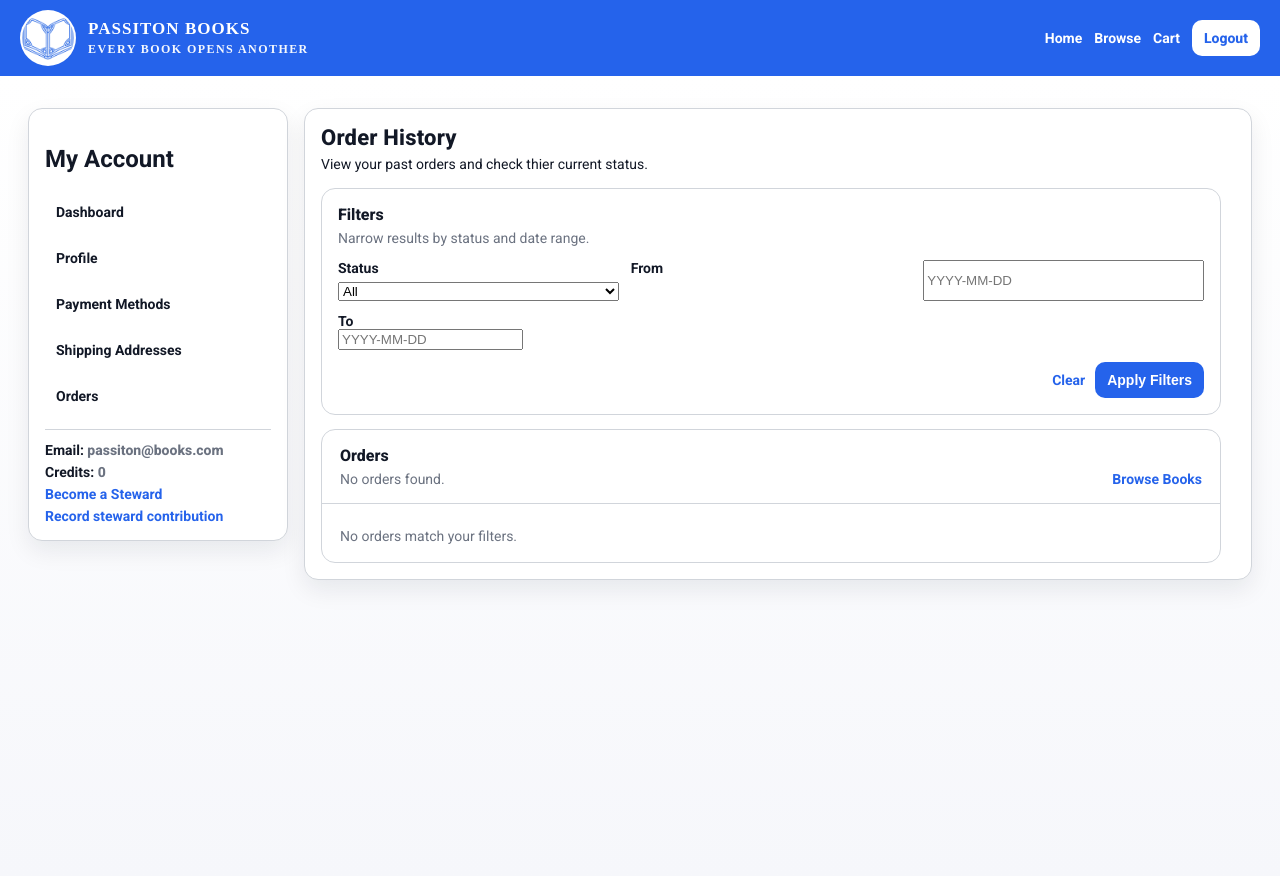
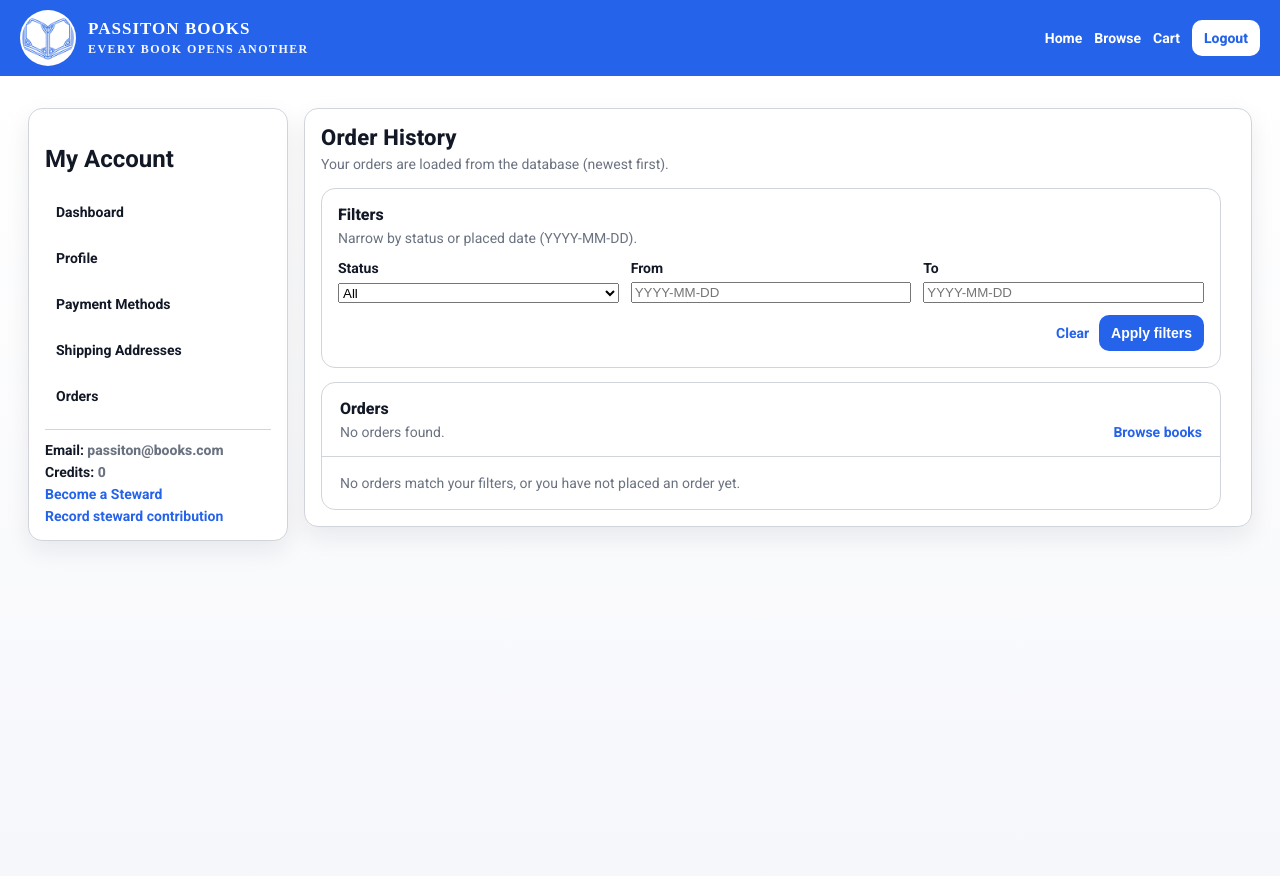
Before and after one commit to athishr88/software_eng_class_project, a Django app: page /buyer/orders/ in a window 1280 px wide. Run offline with Django 5.2, Linux system fonts and the light colour scheme; a user stored in the database is signed in; data comes from the database, SQL or seed files in the repository; parts of the project's set-up code (start-up, migrations or seed data) failed here and were passed over.

Commit message:
Orders db communication
Implemented orders adding to db table

```diff
--- a/Buyer/templates/orders/orderHistory.html
+++ b/Buyer/templates/orders/orderHistory.html
@@ -6,15 +6,15 @@
         <h1 style="margin:0; font-size:22px; font-weight:800; letter-spacing:0.2px;">
             Order History
         </h1>
-        <p style="margin:6px 0 0; color:car(--muted); font-size:14px;">
-            View your past orders and check thier current status.
+        <p style="margin:6px 0 0; color:var(--muted); font-size:14px;">
+            Your orders are loaded from the database (newest first).
         </p>
     </header>
 
     <section class="card" style="box-shadow:none; max-width:900px;">
         <h2 style="margin:0 0 6px; font-size:16px; font-weight:800;">Filters</h2>
         <p style="margin:0 0 14px; color:var(--muted); font-size:14px;">
-            Narrow results by status and date range.
+            Narrow by status or placed date (YYYY-MM-DD).
         </p>
 
         <form method="get" action="{% url 'order_history' %}" style="display:grid; gap:12px;">
@@ -23,56 +23,29 @@
                     Status
                     <select name="status" id="status">
                         <option value="">All</option>
-                        <option value="pending" {% if request.GET.status == "pending" %}selected{% endif %}>
-                            Pending
-                        </option>
-                        <option value="paid" {% if request.GET.status == "paid" %}selected{% endif %}>
-                            Paid
-                        </option>
-                        <option value="shipped" {% if request.GET.status == "shipped" %}selected{% endif %}>
-                            Shipped
-                        </option>
-                        <option value="delivered" {% if request.GET.status == "delivered" %}selected{% endif %}>
-                            Delivered
-                        </option>
-                        <option value="cancelled" {% if request.GET.status == "cancelled" %}selected{% endif %}>
-                            Cancelled
-                        </option>
-                        <option value="refunded"{% if request.GET.status == "refunded" %}selected{% endif %}>
-                            Refunded
-                        </option>
-
-                        {% for s in statuses %}
-                            <option value="{{ s }}" {% if request.GET.status == s %}selected{% endif %}>{{ s }}</option>
-                        {% endfor %}
+                        <option value="pending" {% if request.GET.status == "pending" %}selected{% endif %}>Pending</option>
+                        <option value="paid" {% if request.GET.status == "paid" %}selected{% endif %}>Paid</option>
+                        <option value="shipped" {% if request.GET.status == "shipped" %}selected{% endif %}>Shipped</option>
+                        <option value="delivered" {% if request.GET.status == "delivered" %}selected{% endif %}>Delivered</option>
+                        <option value="cancelled" {% if request.GET.status == "cancelled" %}selected{% endif %}>Cancelled</option>
+                        <option value="refunded" {% if request.GET.status == "refunded" %}selected{% endif %}>Refunded</option>
                     </select>
                 </label>
 
-                <label style="display:grid; gap:6px; font-size:14px; font-weight:700;" for="from">
+                <label style="display:grid; gap:6px; font-size:14px; font-weight:700;">
                     From
+                    <input type="text" name="from" placeholder="YYYY-MM-DD" value="{{ request.GET.from }}">
                 </label>
-                <input
-                    type="text"
-                    name="from"
-                    placeholder="YYYY-MM-DD"
-                    value="{{ request.GET.from }}"
-                >
-            </div>
-            <div>
-                <label style="display:grid; gap:6px; font-size:14px; font-weight:700;" for="to">
-                     To
+
+                <label style="display:grid; gap:6px; font-size:14px; font-weight:700;">
+                    To
+                    <input type="text" name="to" placeholder="YYYY-MM-DD" value="{{ request.GET.to }}">
                 </label>
-                <input
-                    type="text"
-                    name="to"
-                    placeholder="YYYY-MM-DD"
-                    value="{{ request.GET.to }}"
-                >
             </div>
 
             <div style="display:flex; justify-content:flex-end; gap:10px; flex-wrap:wrap;">
                 <a class="link" href="{% url 'order_history' %}" style="align-self:center;">Clear</a>
-                <button class="btn" type="submit">Apply Filters</button>
+                <button class="btn" type="submit">Apply filters</button>
             </div>
         </form>
     </section>
@@ -91,25 +64,18 @@
                     {% endif %}
                 </p>
             </div>
-            <a class="link" href="{% url 'catalog' %}">Browse Books</a>
+            <a class="link" href="{% url 'catalog' %}">Browse books</a>
         </div>
 
         {% if orders %}
             <table style="width:100%; border-collapse:collapse;">
                 <thead>
                     <tr style="background:#f8fafc;">
-                        <th style="text-align:left; padding:12px; font-size:13px; color:var(--muted); border-bottom:1px solid var(--border);">
-                            Order
-                        </th>
-                        <th style="text-align:left; padding:12px; font-size:13px; color:var(--muted); border-bottom:1px solid var(--border);">
-                            Status
-                        </th>
-                        <th style="text-align:left; padding:12px; font-size:13px; color:var(--muted); border-bottom:1px solid var(--border);">
-                            Total
-                        </th>
-                        <th style="text-align:left; padding:12px; font-size:13px; color:var(--muted); border-bottom:1px solid var(--border);">
-                            Placed
-                        </th>
+                        <th style="text-align:left; padding:12px; font-size:13px; color:var(--muted); border-bottom:1px solid var(--border);">Order</th>
+                        <th style="text-align:left; padding:12px; font-size:13px; color:var(--muted); border-bottom:1px solid var(--border);">Status</th>
+                        <th style="text-align:left; padding:12px; font-size:13px; color:var(--muted); border-bottom:1px solid var(--border);">Lines</th>
+                        <th style="text-align:left; padding:12px; font-size:13px; color:var(--muted); border-bottom:1px solid var(--border);">Total</th>
+                        <th style="text-align:left; padding:12px; font-size:13px; color:var(--muted); border-bottom:1px solid var(--border);">Placed</th>
                         <th style="padding:12px; border-bottom:1px solid var(--border);"></th>
                     </tr>
                 </thead>
@@ -117,20 +83,13 @@
                 <tbody>
                     {% for order in orders %}
                         <tr>
-                            <td style="padding:12px; border-bottom:1px solid #eee; font-weight:900;">
-                                #{{ order.id }}
-                            </td>
-                            <td style="padding:12px; border-bottom:1px solid #eee; font-size:14px;;">
-                                {{ order.status }}
-                            </td>
-                            <td style="padding:12px; border-bottom:1px solid #eee; font-size:14px;">
-                                ${{ order.total_dollars|floatformat:2 }}
-                            </td>
-                            <td style="padding:12px; border-bottom:1px solid #eee; font-size:14px;">
-                                {{ order.created_at }}
-                            </td>
-                            <td style="padding:12px; border-bottom:1px solid #eee; text-align:right;">
-                                <a class="link" href="{% url 'order_detail' order.id %}">View Details</a>
+                            <td style="padding:12px; border-bottom:1px solid #eee; font-weight:900;" data-label="Order">#{{ order.id }}</td>
+                            <td style="padding:12px; border-bottom:1px solid #eee; font-size:14px;" data-label="Status">{{ order.status }}</td>
+                            <td style="padding:12px; border-bottom:1px solid #eee; font-size:14px;" data-label="Lines">{{ order.item_count }}</td>
+                            <td style="padding:12px; border-bottom:1px solid #eee; font-size:14px;" data-label="Total">${{ order.total_dollars|floatformat:2 }}</td>
+                            <td style="padding:12px; border-bottom:1px solid #eee; font-size:14px;" data-label="Placed">{{ order.created_at }}</td>
+                            <td style="padding:12px; border-bottom:1px solid #eee; text-align:right;" data-label="">
+                                <a class="link" href="{% url 'order_detail' order.id %}">View details</a>
                             </td>
                         </tr>
                     {% endfor %}
@@ -139,8 +98,8 @@
 
         {% else %}
             <div style="padding:18px;">
-                <p style="margin:6px 0 0; color:var(--muted); font-size:14px;">
-                    No orders match your filters.
+                <p style="margin:0; color:var(--muted); font-size:14px;">
+                    No orders match your filters, or you have not placed an order yet.
                 </p>
             </div>
         {% endif %}
--- a/Buyer/views.py
+++ b/Buyer/views.py
@@ -1,10 +1,10 @@
 import re
-from datetime import date
+from datetime import date, datetime
 
 from django.contrib import messages
 from django.contrib.auth.decorators import login_required
 from django.db import transaction
-from django.db.models import Prefetch
+from django.db.models import Count, Prefetch
 from django.shortcuts import get_object_or_404, redirect, render
 
 from Buyer.cart_helpers import add_book_to_db_cart, clear_db_cart, db_cart_lines
@@ -26,6 +26,33 @@ def _addresses_for_user(user):
 
 def _payment_methods_for_user(user):
     return PaymentMethod.objects.filter(user=user).order_by("-is_default", "-updated_at")
+
+
+def _order_items_from_snapshots(order):
+    """
+    Line items for display using OrderItemBookSnapshot for title/author when present
+    (so seller edits to Book do not change past orders). Prices come from OrderItem.
+    """
+    items = []
+    for oi in order.orderitem_set.all().select_related("book", "book_snapshot"):
+        snap = getattr(oi, "book_snapshot", None)
+        book = oi.book
+        title = snap.title if snap else (oi.title or book.title)
+        author = snap.author if snap else (oi.author or book.author)
+        items.append(
+            {
+                "title": title,
+                "author": author,
+                "deposit_required": getattr(oi, "deposit_required", False),
+                "deposit_amount": round(getattr(oi, "deposit_amount_cents", 0) / 100.0, 2),
+                "quantity": oi.quantity,
+                "unit_price_cents": oi.unit_price_cents,
+                "unit_price": oi.unit_price_cents / 100.0,
+                "line_total_cents": oi.line_total_cents,
+                "line_total": oi.line_total_cents / 100.0,
+            }
+        )
+    return items
 
 
 def _checkout_page_context(
@@ -311,6 +338,8 @@ def buyer_checkout(request):
                     steward_contribution=None,
                     status="paid",
                     subtotal_cents=subtotal_cents,
+                    tax_cents=tax_cents,
+                    fees_cents=fees_cents,
                     discount_cents=0,
                     total_cents=total_cents,
                 )
@@ -337,6 +366,10 @@ def buyer_checkout(request):
                     oi = OrderItem.objects.create(
                         order=order,
                         book=book,
+                        title=book.title,
+                        author=book.author,
+                        deposit_required=getattr(book, "deposit_required", False),
+                        deposit_amount_cents=getattr(book, "deposit_amount_cents", 0),
                         quantity=line["quantity"],
                         unit_price_cents=book.base_price_cents,
                         line_total_cents=line["line_subtotal_cents"],
@@ -669,21 +702,17 @@ def buyer_profile(request):
 @login_required(login_url="login")
 def order_confirmation(request, order_id):
     order = get_object_or_404(
-        Order.objects.select_related("shipping_snapshot"),
+        Order.objects.select_related("shipping_snapshot").prefetch_related(
+            Prefetch(
+                "orderitem_set",
+                queryset=OrderItem.objects.select_related("book", "book_snapshot"),
+            )
+        ),
         pk=order_id,
         user=request.user,
     )
     shipping = getattr(order, "shipping_snapshot", None)
-    order_items = []
-    for oi in order.orderitem_set.all().select_related("book"):
-        snap = getattr(oi, "book_snapshot", None)
-        order_items.append(
-            {
-                "title": snap.title if snap else oi.book.title,
-                "quantity": oi.quantity,
-                "line_total": f"{oi.line_total_cents / 100:.2f}",
-            }
-        )
+    order_items = _order_items_from_snapshots(order)
     return render(
         request,
         "orders/orderConfirmation.html",
@@ -712,16 +741,7 @@ def order_detail(request, order_id):
         user=request.user,
     )
     shipping = getattr(order, "shipping_snapshot", None)
-    items = []
-    for oi in order.orderitem_set.all():
-        snap = getattr(oi, "book_snapshot", None)
-        items.append(
-            {
-                "title": snap.title if snap else oi.book.title,
-                "quantity": oi.quantity,
-                "line_total": oi.line_total_cents / 100.0,
-            }
-        )
+    items = _order_items_from_snapshots(order)
     has_return = hasattr(order, "returnrequest")
     can_request_return = order.status in ("paid", "shipped", "delivered") and not has_return
 
@@ -742,7 +762,33 @@ def order_detail(request, order_id):
 
 @login_required(login_url="login")
 def order_history(request):
-    orders = Order.objects.filter(user=request.user).order_by("-created_at")[:200]
+    qs = (
+        Order.objects.filter(user=request.user)
+        .annotate(item_count=Count("orderitem"))
+        .order_by("-created_at")
+    )
+
+    status = (request.GET.get("status") or "").strip()
+    if status:
+        qs = qs.filter(status=status)
+
+    date_from = (request.GET.get("from") or "").strip()
+    if date_from:
+        try:
+            start = datetime.strptime(date_from, "%Y-%m-%d").date()
+            qs = qs.filter(created_at__date__gte=start)
+        except ValueError:
+            pass
+
+    date_to = (request.GET.get("to") or "").strip()
+    if date_to:
+        try:
+            end = datetime.strptime(date_to, "%Y-%m-%d").date()
+            qs = qs.filter(created_at__date__lte=end)
+        except ValueError:
+            pass
+
+    orders = list(qs[:200])
     return render(request, "orders/orderHistory.html", {"orders": orders})
 
 
```
Also changed, not shown: Buyer/models.py (+27 -0 lines), Buyer/templates/orders/orderConfirmation.html (+6 -3 lines), Buyer/templates/orders/orderDetail.html (+9 -3 lines), Buyer/migrations/0006_order_tax_fees.py (added), Buyer/migrations/0007_orderitem_title_author.py (added), Buyer/migrations/0008_orderitem_deposit_required.py (added), Buyer/migrations/0009_orderitem_deposit_amount_cents.py (added).
